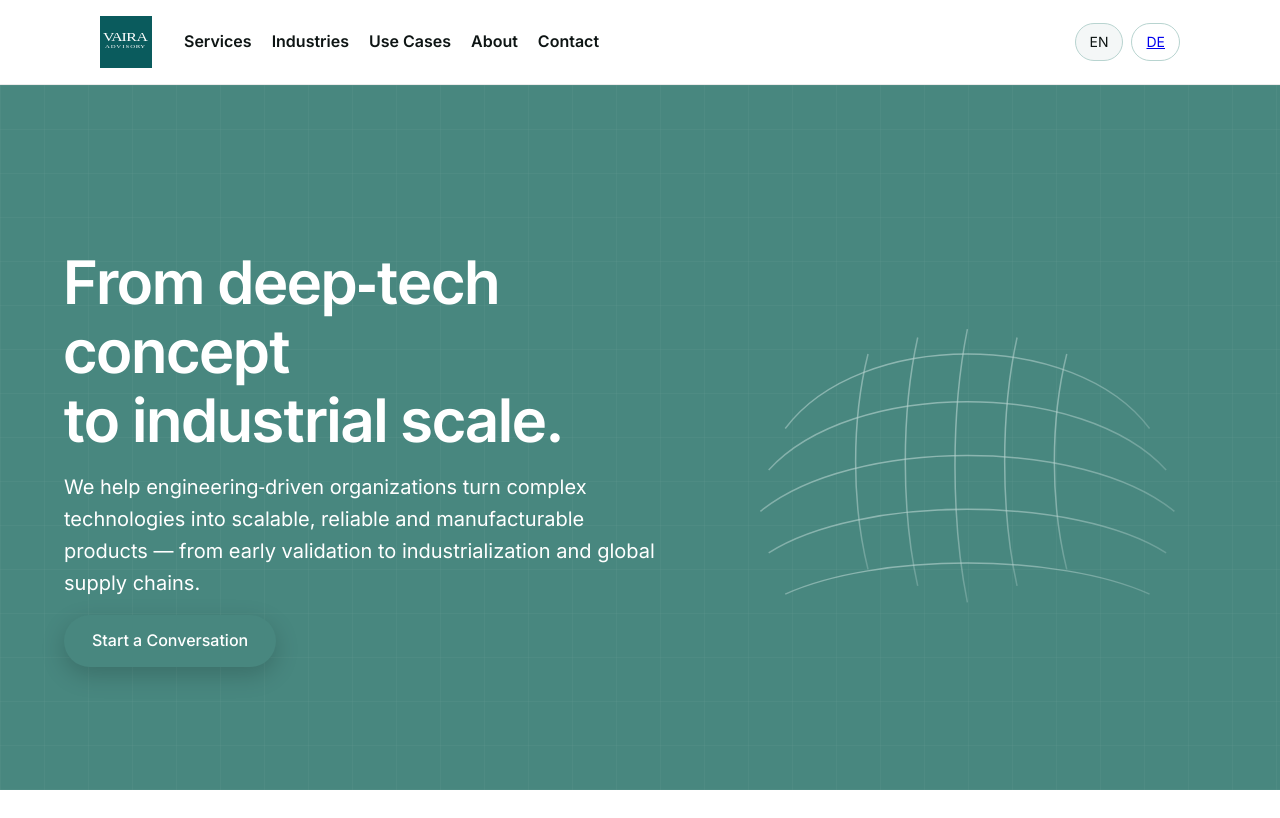
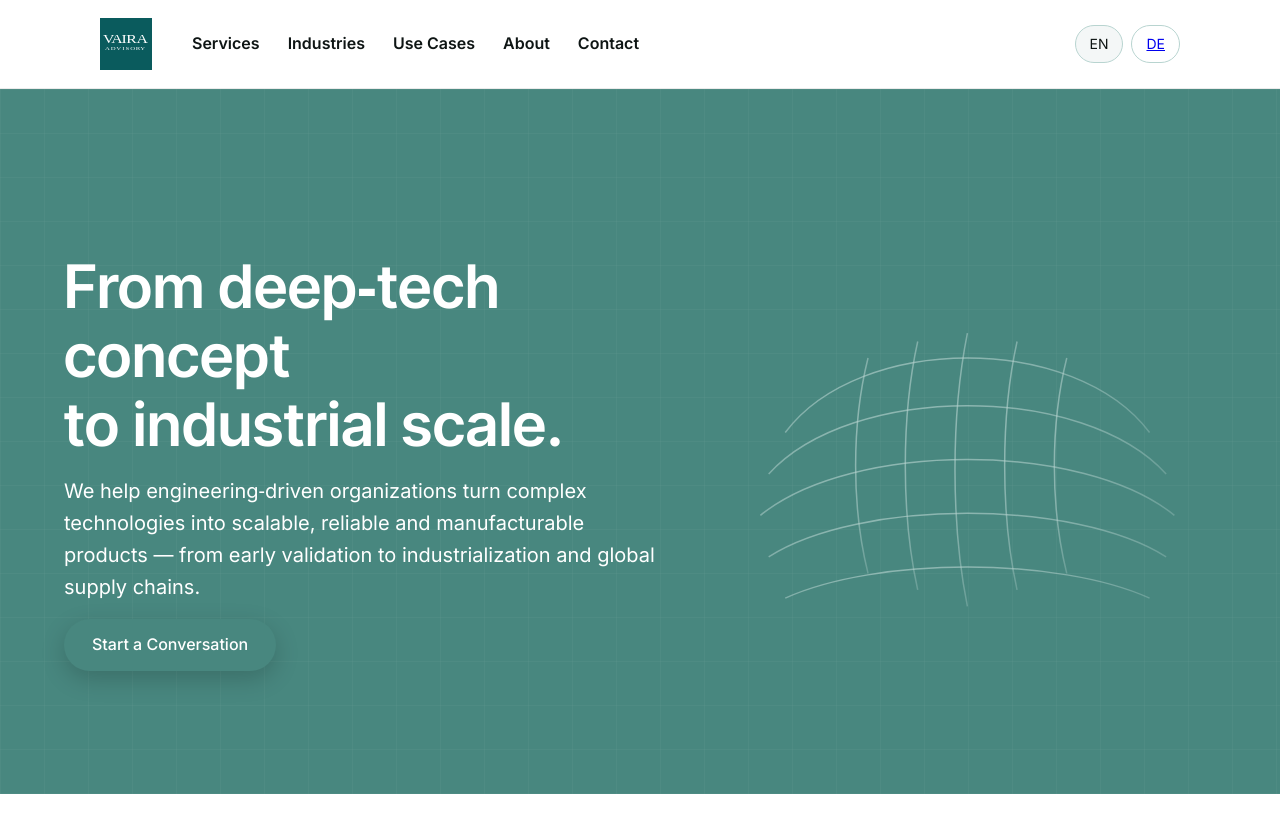
Before and after one commit to raphaelheeb/vaira-advisory, a Jekyll site: the page built from index.html, in a window 1280 px wide and 1400 px high. Shown: the top 818 px of the window. Built offline with Jekyll 4.4.1, drawn with Linux system fonts in a browser that asks for light colours; grey boxes are pictures that could not be loaded.

Commit message:
Update styles.css

```diff
--- a/assets/css/styles.css
+++ b/assets/css/styles.css
@@ -402,31 +402,35 @@
 }
 
 /* =========================================================
-   HEADER & NAVIGATION
+   HEADER & NAVIGATION — PREMIUM CONSULTANCY VERSION
    ========================================================= */
 
 .site-header {
-  background: #ffffff;
+  background: rgba(255,255,255,0.96);
+  backdrop-filter: blur(10px);
   border-bottom: 1px solid var(--line);
+  position: sticky;
+  top: 0;
+  z-index: 1000;
 }
 
 .header-wrap {
   display: flex;
   align-items: center;
   justify-content: space-between;
-  padding: 16px 0;
+  padding: 18px 0;
 }
 
 /* Brand + nav group */
 .brand-and-nav {
   display: flex;
   align-items: center;
-  gap: 32px;
+  gap: 40px;
 }
 
 /* Logo */
 .site-logo img {
-  height: 52px;
+  height: 52px; /* increased for presence */
   display: block;
 }
 
@@ -434,20 +438,39 @@
 .nav {
   list-style: none;
   display: flex;
-  gap: 20px;
+  gap: 28px;
   margin: 0;
   padding: 0;
 }
 
 .nav a {
+  position: relative;
   text-decoration: none;
   color: var(--text-dark);
   font-size: 16px;
   font-weight: 600;
+  padding-bottom: 2px;
+  transition: color 0.2s ease;
+}
+
+/* Underline hover animation */
+.nav a::after {
+  content: "";
+  position: absolute;
+  left: 0;
+  bottom: -4px;
+  width: 0;
+  height: 2px;
+  background: var(--accent-light);
+  transition: width 0.25s ease;
 }
 
 .nav a:hover {
   color: var(--accent);
+}
+
+.nav a:hover::after {
+  width: 100%;
 }
 
 /* Language switcher */
@@ -458,11 +481,12 @@
 }
 
 .lang-btn {
-  font-size: 14px; /* was 12px */
+  font-size: 14px;
   padding: 6px 14px;
   border-radius: 999px;
   background: transparent;
   border: 1px solid var(--accent-light);
+  transition: background 0.2s ease, color 0.2s ease;
 }
 
 .lang-btn.active {
@@ -476,18 +500,18 @@
   .header-wrap {
     flex-direction: column;
     align-items: flex-start;
-    gap: 12px;
+    gap: 14px;
   }
 
   .brand-and-nav {
     flex-direction: column;
     align-items: flex-start;
-    gap: 12px;
+    gap: 14px;
   }
 
   .nav {
     flex-wrap: wrap;
-    gap: 12px;
+    gap: 14px;
   }
 }
 
```
